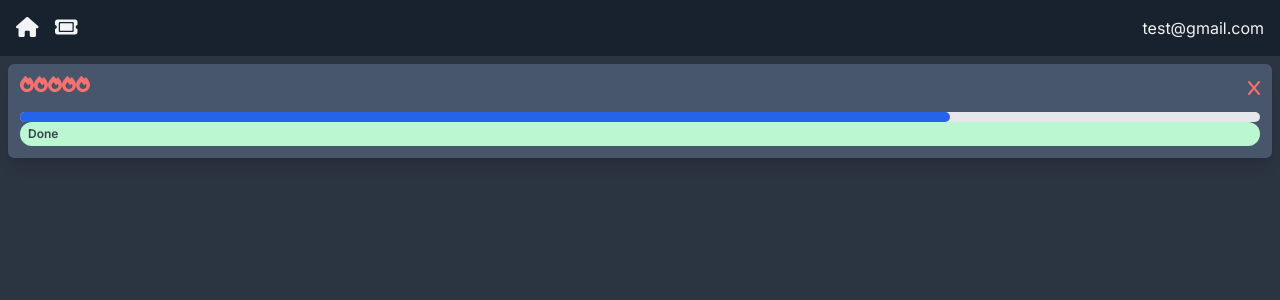
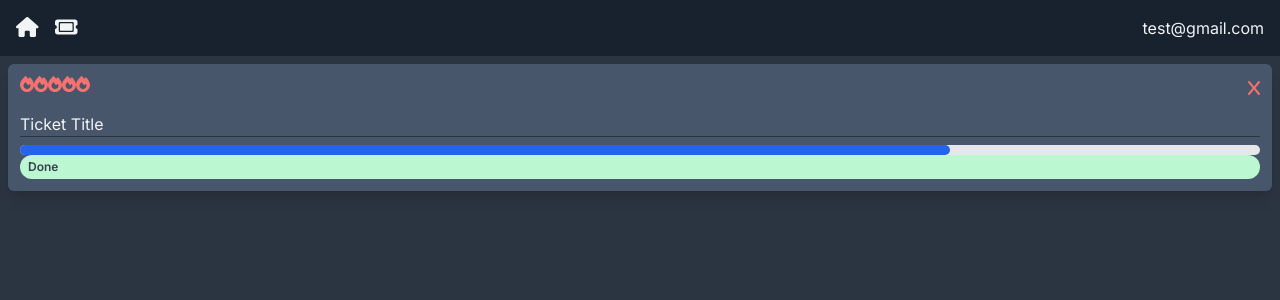
Before and after one commit to theallSparky/nextjs-ticketing, a Next.js app: page / in a window 1280 px wide. Shown: the top 300 px of the page. Built offline with nearby package versions, Linux system fonts and the light colour scheme.

Commit message:
Added a hr and ticket title to the ticket card

```diff
--- a/app/(components)/TicketCard.jsx
+++ b/app/(components)/TicketCard.jsx
@@ -12,6 +12,8 @@ const TicketCard = () => {
           <DeleteBlock />
         </div>
       </div>
+      <h4>Ticket Title</h4>
+      <hr className="h-px border-0 bg-page mb-2" />
       <ProgressDisplay />
       <StatusDisplay />
     </div>
```
